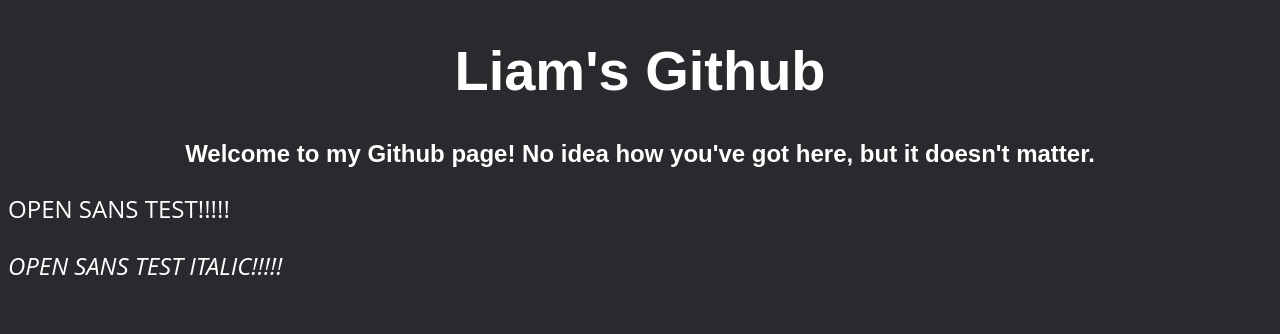
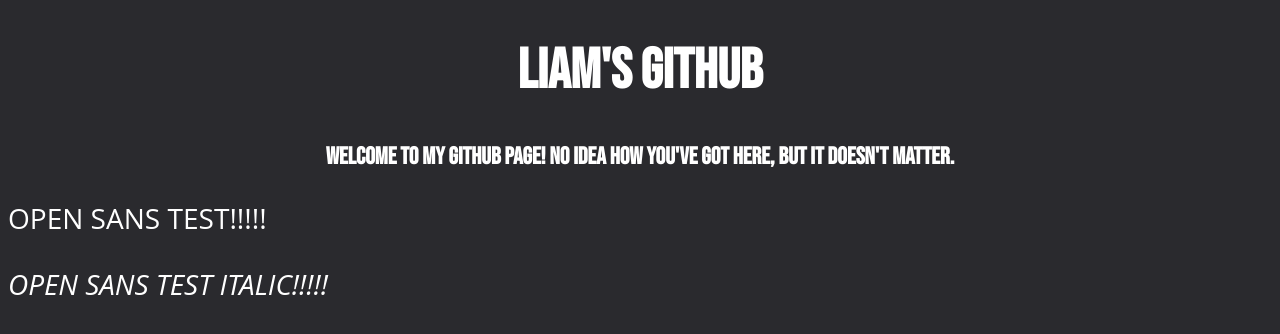
Before and after one commit to LiamTheLiam/liamtheliam.github.io, a PHP site: page / in a window 1280 px wide. Shown: the top 334 px of the page. Run offline with PHP 8.4, Linux system fonts and the light colour scheme; some web fonts are replaced.

Commit message:
Update styles.css

```diff
--- a/files/styles.css
+++ b/files/styles.css
@@ -3,12 +3,12 @@
 }
 h1 {
 	color: white;
-	font-family: Arial;
+	font-family: Bebas Neue;
 	font-size: 56px
 }
 h2 {
 	color: white;
-	font-family: Arial;
+	font-family: Bebas Neue;
 }
 h3 {
 	color: white;
@@ -17,7 +17,7 @@
 p {
 	color: white;
 	font-family: Open Sans;
-	font-size: 24px
+	font-size: 28px
 }
 @font-face {
 	font-family: Open Sans;
@@ -31,3 +31,9 @@
 	font-weight: normal;
 	font-style: italic;
 }
+@font-face {
+	font-family: Bebas Neue;
+	src: url("../liamtheliam.git.hub.io/files/fonts/Bebas_Neue/BebasNeue-Regular.ttf") format('truetype');
+	font-weight: normal;
+	font-style: normal;
+}
```
